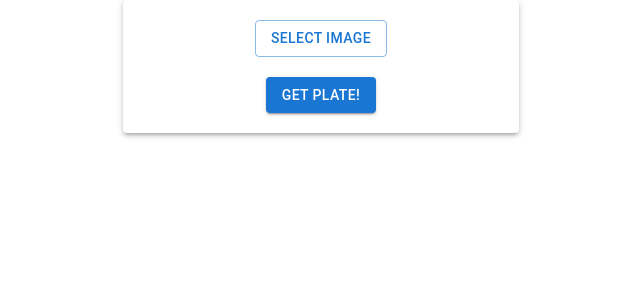
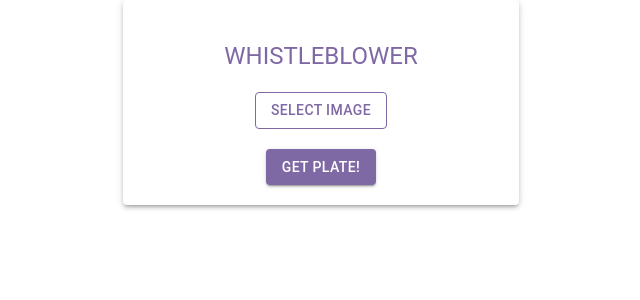
Before and after one commit to Think-and-Dev/Whistleblower, a React (Create React App) app in the folder whistleblower-react-app/: page / in a window 1280 px wide. Shown: the top 300 px of the page, without its empty margins (319-959 px from the left). Built offline with nearby package versions, Linux system fonts and the light colour scheme.

Commit message:
Update App.tsx

```diff
--- a/whistleblower-react-app/src/App.tsx
+++ b/whistleblower-react-app/src/App.tsx
@@ -46,9 +46,24 @@ const App: React.FC = () => {
           alignItems: "center",
         }}
       >
+        <Typography
+          variant="h5"
+          align="center"
+          style={{ marginTop: "20px", marginBottom: "20px", color: "#7f69a5" }}
+        >
+          WHISTLEBLOWER
+        </Typography>
         <div {...getRootProps()}>
           <input {...getInputProps()} />
-          <Button variant="outlined" component="span">
+          <Button
+            variant="outlined"
+            component="span"
+            style={{
+              color: "#7f69a5",
+              borderColor: "#7f69a5",
+              backgroundColor: "white",
+            }}
+          >
             Select Image
           </Button>
         </div>
@@ -58,15 +73,24 @@ const App: React.FC = () => {
             <img
               src={imageUrl}
               alt=""
-              style={{ maxWidth: "100%", maxHeight: "300px" }}
+              style={{
+                maxWidth: "100%",
+                maxHeight: "300px",
+                border: "4px solid #414141",
+                borderRadius: "5px",
+              }}
             />
           </div>
         )}
         <Button
           variant="contained"
-          color="primary"
+          color="secondary"
           onClick={handleUpload}
-          style={{ marginTop: "20px" }}
+          style={{
+            marginTop: "20px",
+            backgroundColor: "#7f69a5",
+            color: "white",
+          }}
         >
           Get plate!
         </Button>
```
